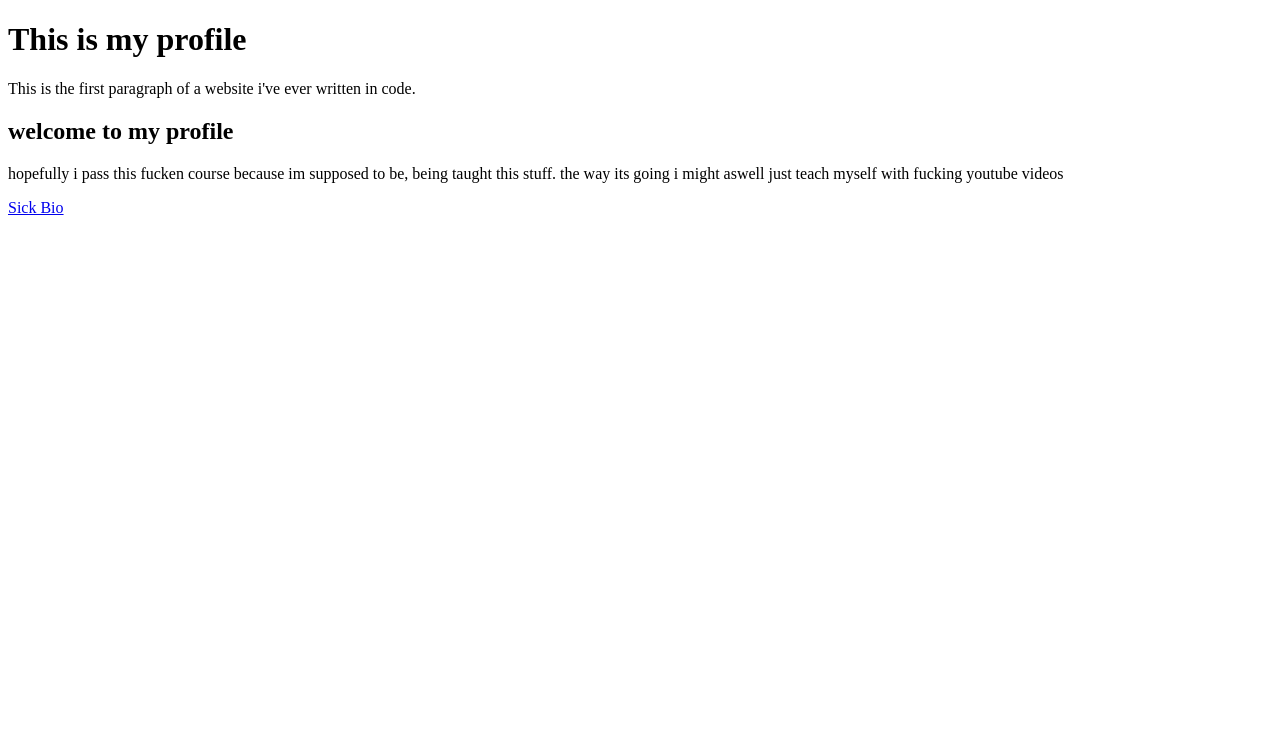
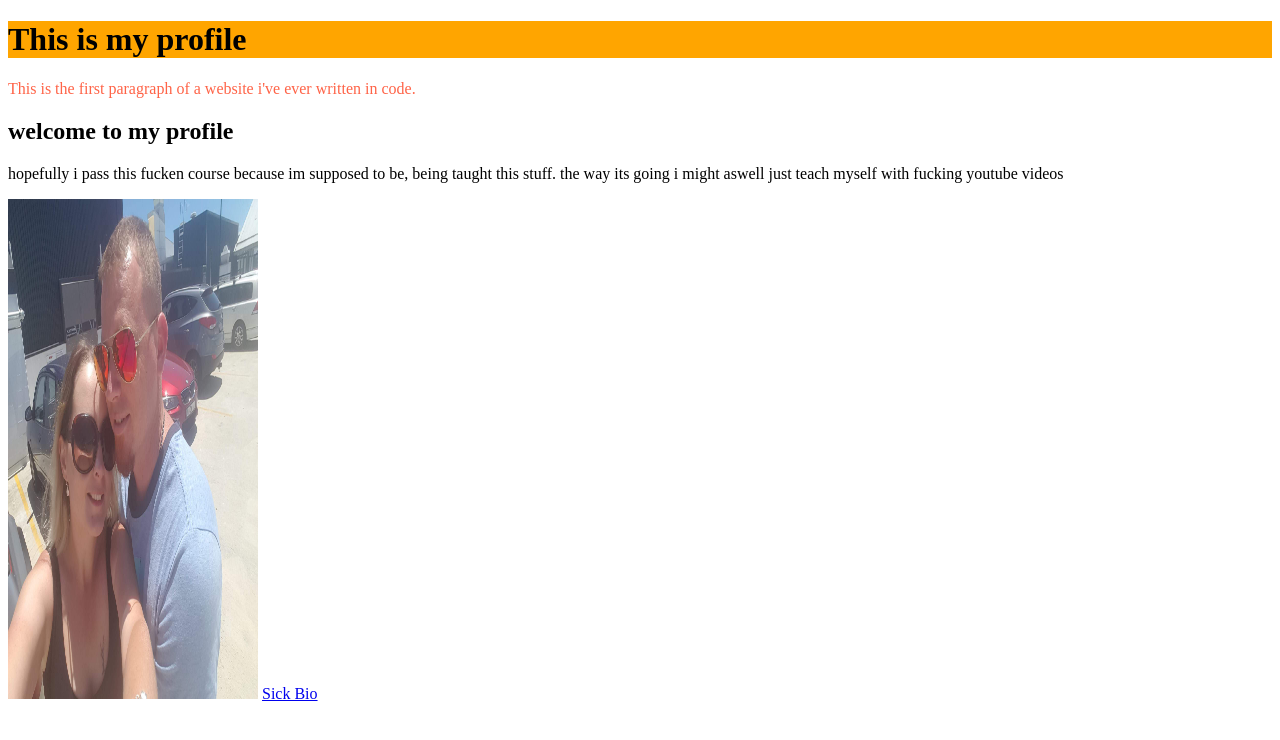
Before and after one commit to Mordecai-The-Pale1/My-Profile, a plain HTML site: page My Profile.html in a window 1280 px wide. Drawn offline with Linux system fonts and the light colour scheme.

Commit message:
second update

```diff
--- a/My Profile.html
+++ b/My Profile.html
@@ -5,12 +5,14 @@
 </head>
 <body>
 
-<h1>This is my profile</h1>
-<p>This is the first paragraph of a website i've ever written in code.</p>
+<h1 style="background-color:Orange;">This is my profile</h1>
+<p style="color:tomato;">This is the first paragraph of a website i've ever written in code.</p>
 
 <h2>welcome to my profile</h2>
 <p>hopefully i pass this fucken course because im supposed to be, being taught this stuff. the way its going i might aswell just teach myself with fucking youtube videos</p>
 
+
+<img src="me_and_michelle.jpeg" alt="me and wife" width="250" height="500">
 <a href = "Page 1.html"> Sick Bio </a>
 
 </body>
```
Also changed, not shown: me_and_michelle.jpeg (added).
